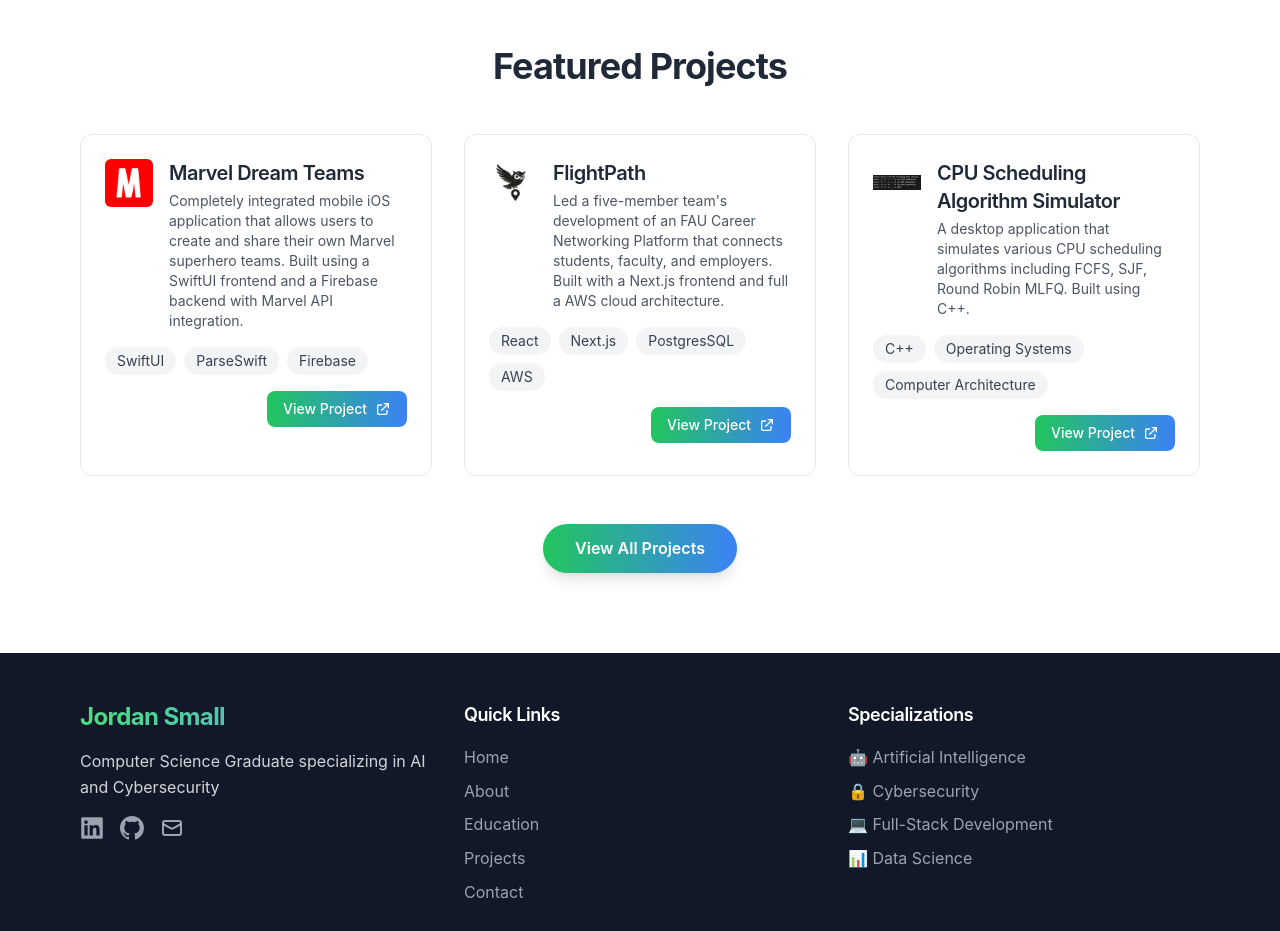
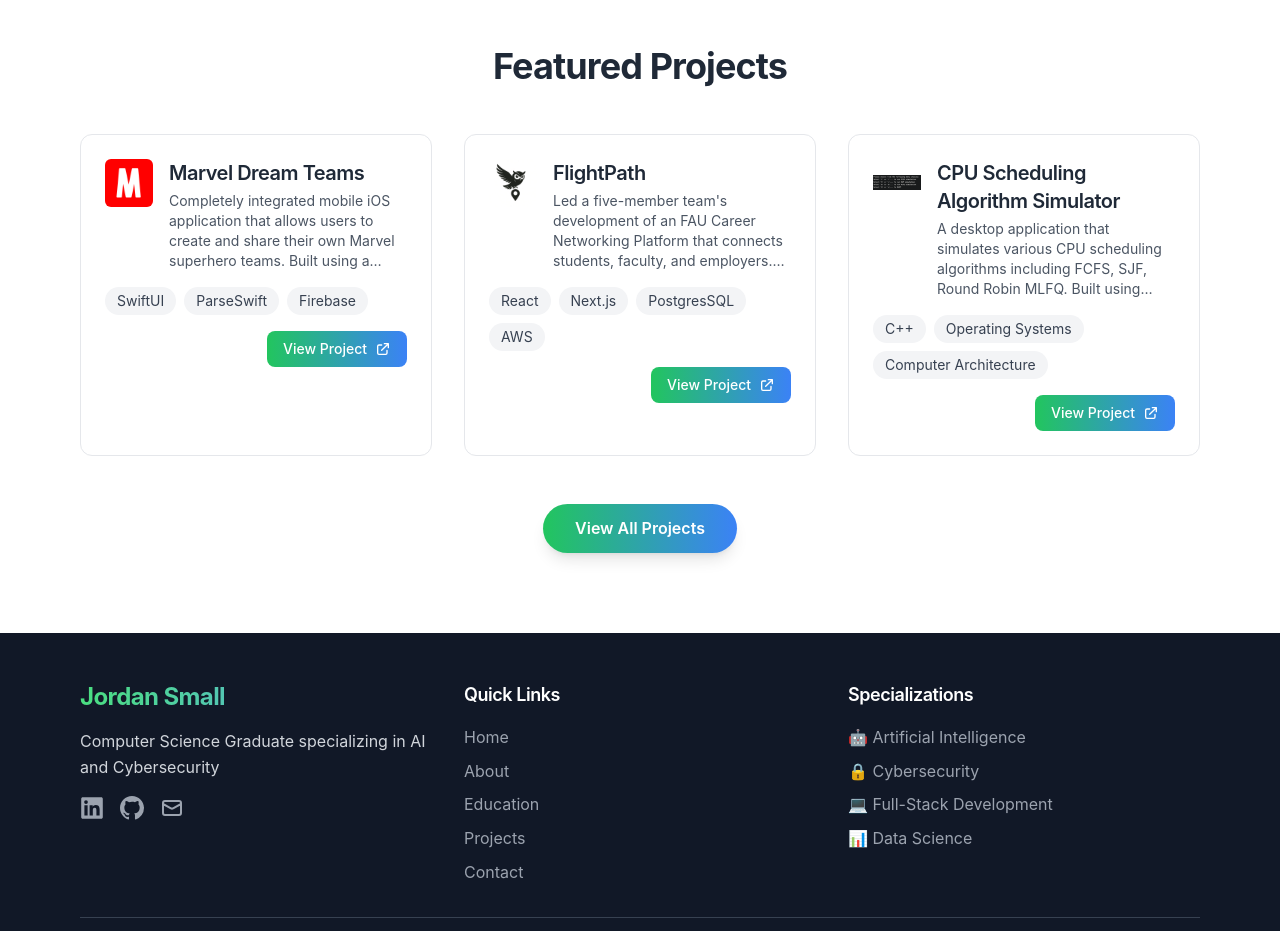
Before and after one commit to sm4j/port_v2, a Next.js app in the folder portfolio-template/: page / in a window 1280 px wide. Shown: the part 1480-2411 px from the top of the page. Built offline with nearby package versions, Linux system fonts and the light colour scheme.

Commit message:
Changes to contact page.

```diff
--- a/portfolio-template/src/app/contact/page.tsx
+++ b/portfolio-template/src/app/contact/page.tsx
@@ -60,41 +60,57 @@ const ContactPage = () => {
 
                         {/* Contact Cards */}
                         <div className="space-y-6 mb-8">
-                            <div className="card p-6 flex items-center">
+                            <a
+                                href="mailto:sm4j@icloud.com"
+                                className="card p-6 flex items-center group hover:shadow-lg transform hover:-translate-y-1 transition-all duration-200 focus:outline-none focus:ring-2 focus:ring-green-200"
+                                aria-label="Email sm4j@icloud.com"
+                            >
                                 <div className="w-12 h-12 bg-gradient-to-br from-green-500 to-blue-500 rounded-full flex items-center justify-center text-white mr-4">
                                     <svg className="w-6 h-6" fill="none" stroke="currentColor" viewBox="0 0 24 24">
                                         <path strokeLinecap="round" strokeLinejoin="round" strokeWidth="2" d="M3 8l7.89 4.26a2 2 0 002.22 0L21 8M5 19h14a2 2 0 002-2V7a2 2 0 00-2-2H5a2 2 0 00-2 2v10a2 2 0 002 2z" />
                                     </svg>
                                 </div>
                                 <div>
-                                    <h3 className="font-semibold text-gray-800">Email</h3>
+                                    <h3 className="font-semibold text-gray-800 group-hover:text-green-600 transition-colors duration-150">Email</h3>
                                     <p className="text-gray-600">sm4j@icloud.com</p>
                                 </div>
-                            </div>
+                            </a>
 
-                            <div className="card p-6 flex items-center">
+                            <a
+                                href="https://linkedin.com/in/sm4j"
+                                target="_blank"
+                                rel="noopener noreferrer"
+                                className="card p-6 flex items-center group hover:shadow-lg transform hover:-translate-y-1 transition-all duration-200 focus:outline-none focus:ring-2 focus:ring-green-200"
+                                aria-label="Open LinkedIn profile"
+                            >
                                 <div className="w-12 h-12 bg-blue-600 rounded-full flex items-center justify-center text-white mr-4">
                                     <svg className="w-6 h-6" fill="currentColor" viewBox="0 0 20 20">
                                         <path fillRule="evenodd" d="M16.338 16.338H13.67V12.16c0-.995-.017-2.277-1.387-2.277-1.39 0-1.601 1.086-1.601 2.207v4.248H8.014v-8.59h2.559v1.174h.037c.356-.675 1.227-1.387 2.526-1.387 2.703 0 3.203 1.778 3.203 4.092v4.711zM5.005 6.575a1.548 1.548 0 11-.003-3.096 1.548 1.548 0 01.003 3.096zm-1.337 9.763H6.34v-8.59H3.667v8.59zM17.668 1H2.328C1.595 1 1 1.581 1 2.298v15.403C1 18.418 1.595 19 2.328 19h15.34c.734 0 1.332-.582 1.332-1.299V2.298C19 1.581 18.402 1 17.668 1z" clipRule="evenodd" />
                                     </svg>
                                 </div>
                                 <div>
-                                    <h3 className="font-semibold text-gray-800">LinkedIn</h3>
+                                    <h3 className="font-semibold text-gray-800 group-hover:text-green-600 transition-colors duration-150">LinkedIn</h3>
                                     <p className="text-gray-600">linkedin.com/in/sm4j</p>
                                 </div>
-                            </div>
+                            </a>
 
-                            <div className="card p-6 flex items-center">
+                            <a
+                                href="https://github.com/sm4j"
+                                target="_blank"
+                                rel="noopener noreferrer"
+                                className="card p-6 flex items-center group hover:shadow-lg transform hover:-translate-y-1 transition-all duration-200 focus:outline-none focus:ring-2 focus:ring-green-200"
+                                aria-label="Open GitHub profile"
+                            >
                                 <div className="w-12 h-12 bg-gradient-to-br from-gray-700 to-gray-900 rounded-full flex items-center justify-center text-white mr-4">
                                     <svg className="w-6 h-6" fill="currentColor" viewBox="0 0 20 20">
                                         <path fillRule="evenodd" d="M10 0C4.477 0 0 4.484 0 10.017c0 4.425 2.865 8.18 6.839 9.504.5.092.682-.217.682-.483 0-.237-.008-.868-.013-1.703-2.782.605-3.369-1.343-3.369-1.343-.454-1.158-1.11-1.466-1.11-1.466-.908-.62.069-.608.069-.608 1.003.07 1.531 1.032 1.531 1.032.892 1.53 2.341 1.088 2.91.832.092-.647.35-1.088.636-1.338-2.22-.253-4.555-1.113-4.555-4.951 0-1.093.39-1.988 1.029-2.688-.103-.253-.446-1.272.098-2.65 0 0 .84-.27 2.75 1.026A9.564 9.564 0 0110 4.844c.85.004 1.705.115 2.504.337 1.909-1.296 2.747-1.027 2.747-1.027.546 1.379.203 2.398.1 2.651.64.7 1.028 1.595 1.028 2.688 0 3.848-2.339 4.695-4.566 4.942.359.31.678.921.678 1.856 0 1.338-.012 2.419-.012 2.747 0 .268.18.58.688.482A10.019 10.019 0 0020 10.017C20 4.484 15.522 0 10 0z" clipRule="evenodd" />
                                     </svg>
                                 </div>
                                 <div>
-                                    <h3 className="font-semibold text-gray-800">GitHub</h3>
+                                    <h3 className="font-semibold text-gray-800 group-hover:text-green-600 transition-colors duration-150">GitHub</h3>
                                     <p className="text-gray-600">github.com/sm4j</p>
                                 </div>
-                            </div>
+                            </a>
 
                             <div className="card p-6 flex items-center">
                                 <div className="w-12 h-12 bg-gradient-to-br from-red-500 to-pink-500 rounded-full flex items-center justify-center text-white mr-4">
--- a/portfolio-template/src/app/page.tsx
+++ b/portfolio-template/src/app/page.tsx
@@ -73,14 +73,21 @@ const HomePage = () => {
                                 image: '/cpu.png'
                             }
                         ].map((proj) => (
-                            <div key={proj.title} className="p-6 rounded-xl border hover:shadow-lg transition-shadow duration-300 bg-white">
+                            <a
+                                key={proj.title}
+                                href={proj.link}
+                                target="_blank"
+                                rel="noopener noreferrer"
+                                className="group block p-6 rounded-xl border bg-white hover:shadow-2xl transform hover:-translate-y-2 transition-all duration-300 focus:outline-none focus:ring-2 focus:ring-green-200"
+                                aria-label={`View ${proj.title}`}
+                            >
                                 <div className="flex items-start gap-4 mb-4">
                                     {proj.image && (
                                         <img src={proj.image} alt={`${proj.title} logo`} className="w-12 h-12 object-contain rounded-md" />
                                     )}
                                     <div>
-                                        <h3 className="text-xl font-semibold mb-1 text-gray-800">{proj.title}</h3>
-                                        <p className="text-gray-600 text-sm">{proj.description}</p>
+                                        <h3 className="text-xl font-semibold mb-1 text-gray-800 group-hover:text-green-600 transition-colors duration-200">{proj.title}</h3>
+                                        <p className="text-gray-600 text-sm line-clamp-4">{proj.description}</p>
                                     </div>
                                 </div>
                                 <div className="flex flex-wrap gap-2 mb-4">
@@ -89,14 +96,14 @@ const HomePage = () => {
                                     ))}
                                 </div>
                                 <div className="text-right">
-                                    <a href={proj.link} target="_blank" rel="noopener noreferrer" className="inline-flex items-center px-4 py-2 bg-gradient-to-r from-green-500 to-blue-500 text-white rounded-lg hover:from-green-600 hover:to-blue-600 transition-all duration-300 font-medium text-sm">
+                                    <span className="inline-flex items-center px-4 py-2 bg-gradient-to-r from-green-500 to-blue-500 text-white rounded-lg opacity-100 group-hover:opacity-100 transition-opacity duration-300 font-medium text-sm">
                                         View Project
                                         <svg className="w-4 h-4 ml-2" fill="none" stroke="currentColor" viewBox="0 0 24 24">
                                             <path strokeLinecap="round" strokeLinejoin="round" strokeWidth="2" d="M10 6H6a2 2 0 00-2 2v10a2 2 0 002 2h10a2 2 0 002-2v-4M14 4h6m0 0v6m0-6L10 14" />
                                         </svg>
-                                    </a>
+                                    </span>
                                 </div>
-                            </div>
+                            </a>
                         ))}
                     </div>
 
```
